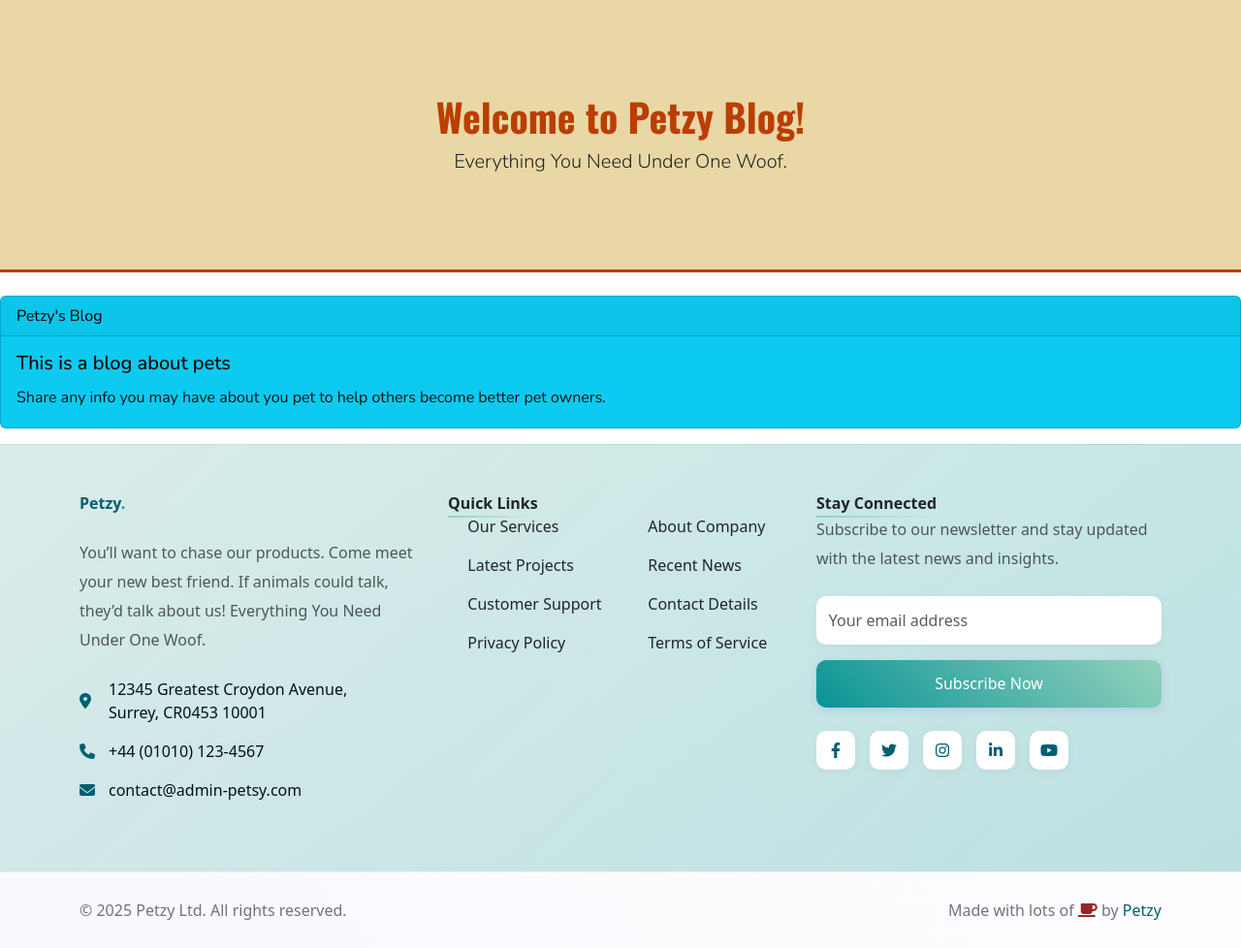
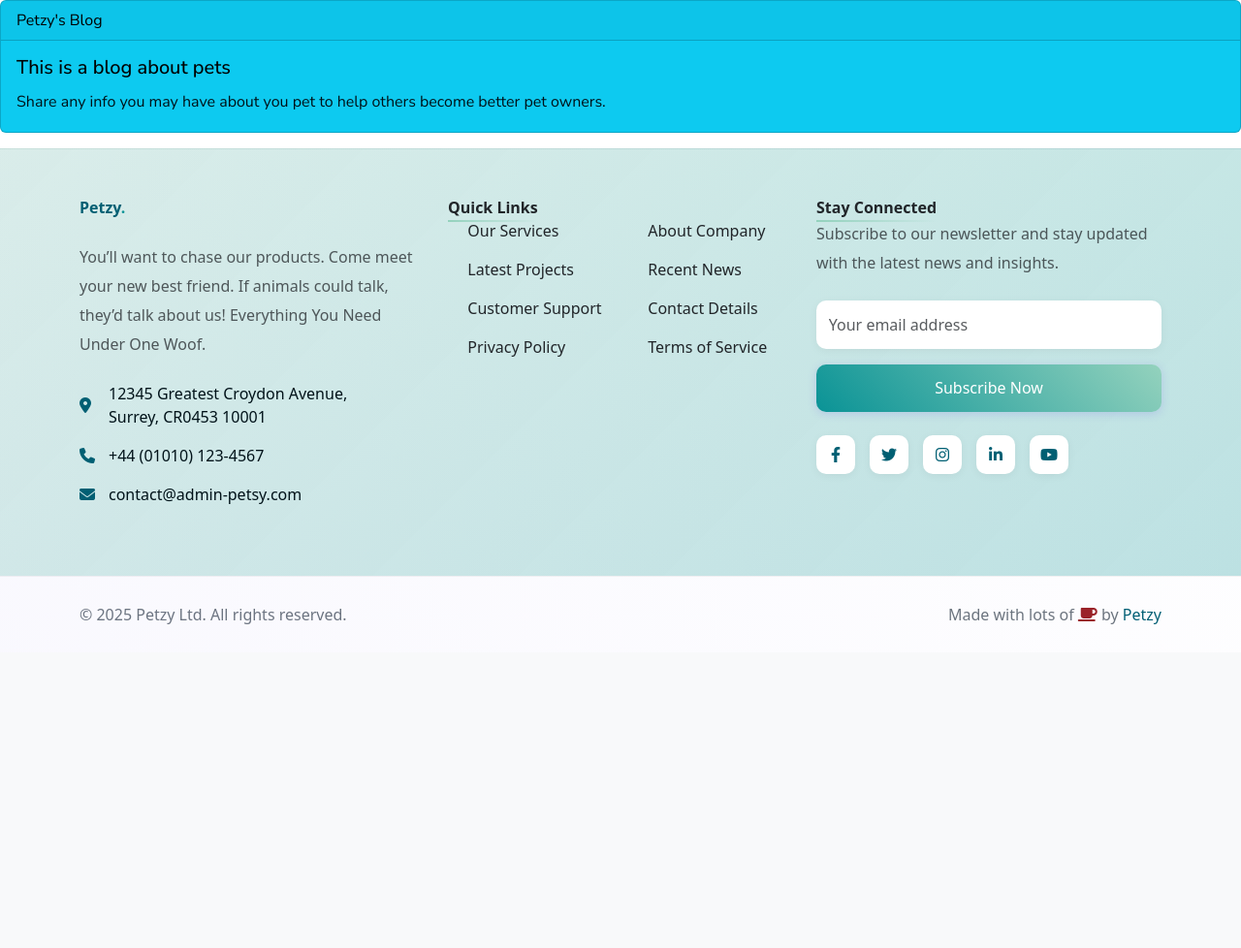
Before and after one commit to johnclamy/petstoreproject, a Django app: template blog/templates/blog/layout-blog.html in a window 1280 px wide. Shown: the part 134-1112 px from the top of the page at 97% size. After the commit the page ends 778 px from the top, so only its background shows below. Run offline with Django 5.2, Linux system fonts and the light colour scheme; the template is opened without the code that fills it, so the values that code supplies are empty; some libraries are stand-ins or nearby versions.

Commit message:
remove the page header from layout-blog.html

```diff
--- a/blog/templates/blog/layout-blog.html
+++ b/blog/templates/blog/layout-blog.html
@@ -1,13 +1,6 @@
 {% extends "layout.html" %}
 {% block content %}
-<header class="py-5 mb-4" style="background-color: var(--dj-bg-3); border-bottom-color: var(--dj-bg-4); border-bottom-width: 0.195rem; border-bottom-style: solid;">
-    <div class="container">
-        <div class="text-center my-5">
-            <h1 class="oswald-headings" style="color: var(--dj-text-4);">Welcome to <b>Petzy</b> Blog!</h1>
-            <p class="lead mb-0 text-dark text-capitalize">everything you need under one woof.</p>
-        </div>
-    </div>
-</header>
+
 {% block aside %}
 <div class="card text-bg-info mb-3">
     <div class="card-header">Petzy's Blog</div>
```
